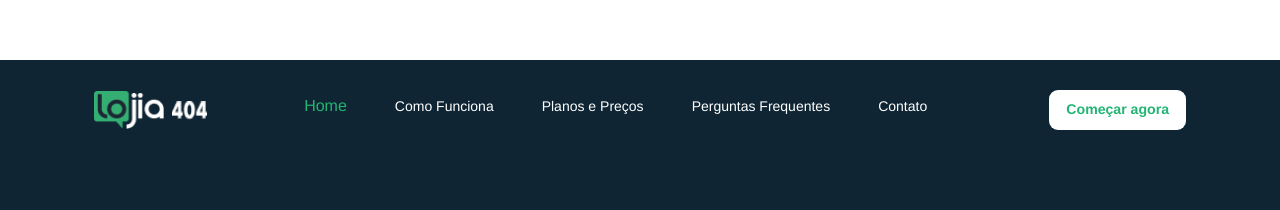
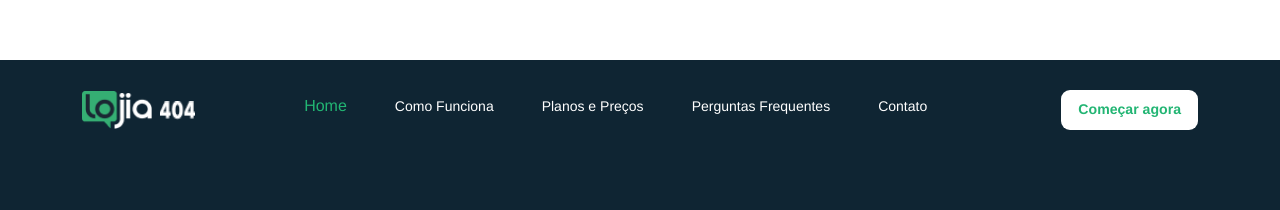
Before and after one commit to doboy75/lojia404, a Vue app: page / in a window 1280 px wide. Shown: the top 210 px of the page. Built offline with nearby package versions, Linux system fonts and the light colour scheme.

Commit message:
mudando o tamanho do header

```diff
--- a/src/components/ComponenteNavegacao.vue
+++ b/src/components/ComponenteNavegacao.vue
@@ -1,7 +1,7 @@
 <template>
-  <header class="pz-2" :class="bg_dark">
+  <header :class="bg_dark">
     <div
-      class="container d-flex align-items-center justify-content-between px-4"
+      class="container d-flex align-items-center justify-content-between"
       style="width: 1440px"
     >
       <div
```
